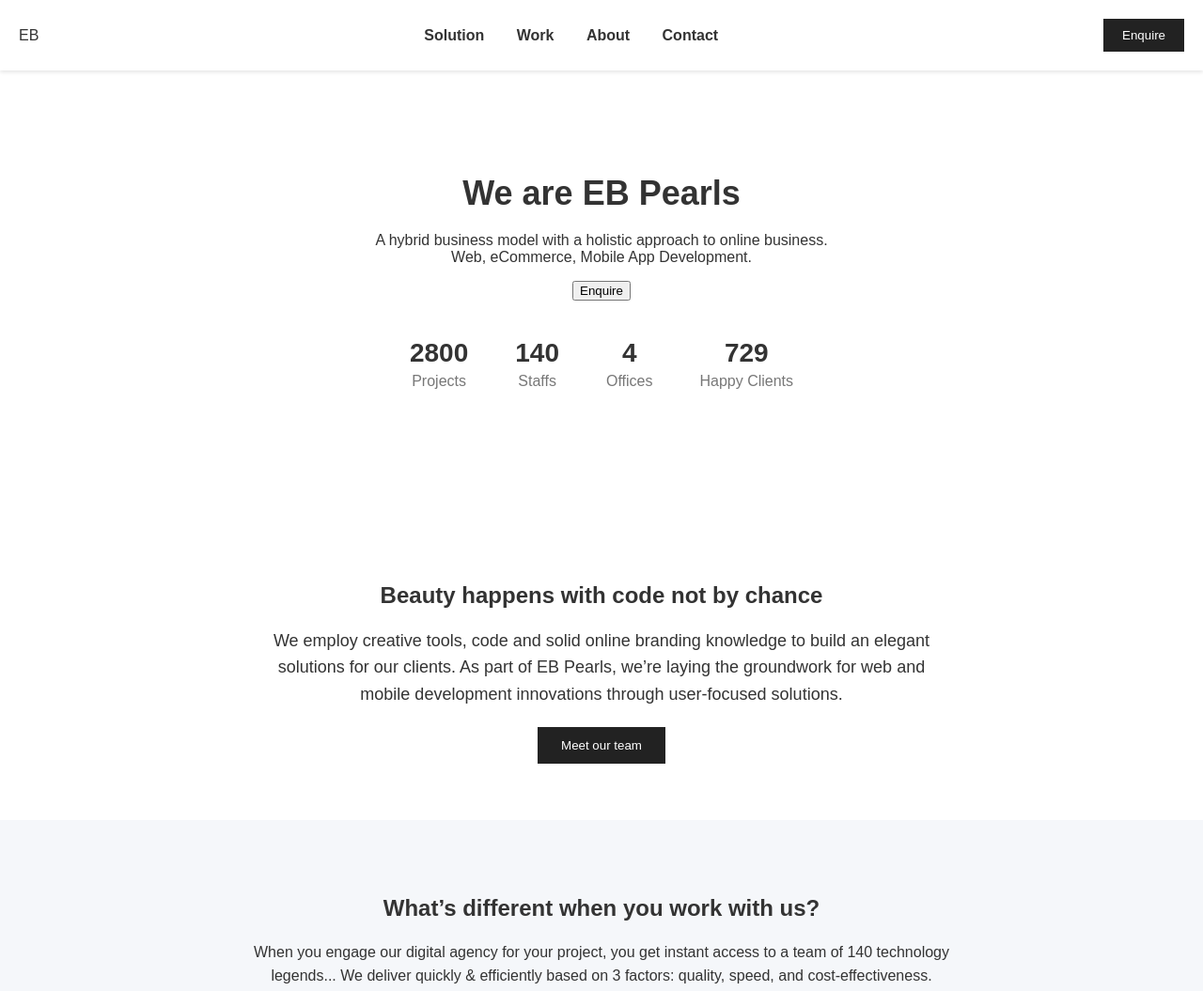
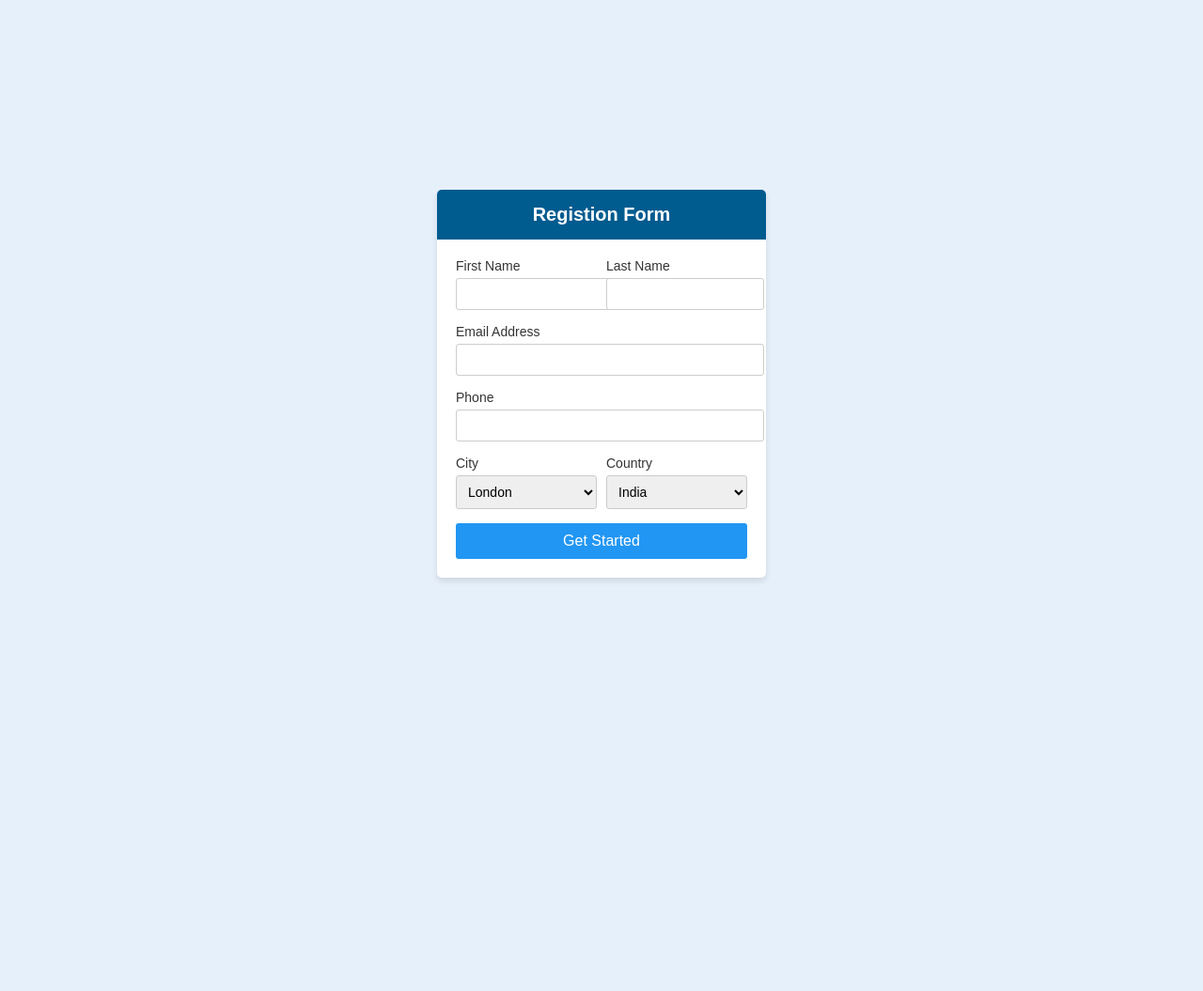
Before and after one commit to RAUL510-dev/GITHUB-DEVOLOPIA, a plain HTML site: page index.html in a window 1280 px wide. Shown: the top 1055 px of the page at 94% size. After the commit the page ends 816 px from the top, so only its background shows below. Drawn offline with Linux system fonts and the light colour scheme.

Commit message:
ders 30
ders 30

```diff
--- a/index.html
+++ b/index.html
@@ -3,122 +3,131 @@
 <head>
   <meta charset="UTF-8">
   <meta name="viewport" content="width=device-width, initial-scale=1.0">
-  <title>EB Pearls</title>
+  <title>Registration Form</title>
   <link rel="stylesheet" href="stylr.css">
+  <style>
+    body {
+      font-family: Arial, sans-serif;
+      background-color: #e6f0fa;
+      display: flex;
+      justify-content: center;
+      align-items: center;
+      height: 100vh;
+    }
 
-  <style>
-    body {margin: 0; font-family: Arial, sans-serif; color: #333;}
-    header {display: flex; justify-content: space-between; align-items: center; padding: 20px; background: #fff; box-shadow: 0 2px 4px rgba(0,0,0,0.1);}
-    header nav a {margin: 0 15px; text-decoration: none; color: #333; font-weight: bold;}
-    header button {padding: 10px 20px; background: #222; color: #fff; border: none; cursor: pointer;}
+    .form-container {
+      background: #fff;
+      width: 350px;
+      border-radius: 5px;
+      box-shadow: 0 4px 6px rgba(0,0,0,0.1);
+      overflow: hidden;
+    }
 
-    .hero {text-align: center; padding: 80px 20px;}
-    .hero h1 {font-size: 36px; margin-bottom: 20px;}
-    .stats {display: flex; justify-content: center; gap: 50px; margin: 40px 0;}
-    .stats div {text-align: center;}
-    .stats div h2 {font-size: 28px; margin: 0;}
-    .stats div p {margin: 5px 0; color: #777;}
+    .form-header {
+      background: #005b8f;
+      color: white;
+      padding: 15px;
+      text-align: center;
+      font-size: 20px;
+      font-weight: bold;
+    }
 
-    .about {text-align: center; padding: 60px 20px;}
-    .about p {max-width: 700px; margin: auto; font-size: 18px; line-height: 1.6;}
-    .about button {margin-top: 20px; padding: 12px 25px; background: #222; color: #fff; border: none; cursor: pointer;}
+    form {
+      padding: 20px;
+    }
 
-    .different {background: #f5f7fa; padding: 60px 20px; text-align: center;}
-    .different p {max-width: 800px; margin: auto; font-size: 16px; line-height: 1.6;}
+    .form-group {
+      margin-bottom: 15px;
+    }
 
-    .process {padding: 60px 20px; text-align: center;}
-    .process h2 {margin-bottom: 30px;}
-    .steps {display: flex; justify-content: center; gap: 30px; flex-wrap: wrap;}
-    .step {width: 220px; padding: 20px; border: 1px solid #ddd; border-radius: 8px; background: #fff;}
-    .step h3 {margin-bottom: 15px;}
+    label {
+      display: block;
+      font-size: 14px;
+      margin-bottom: 5px;
+      color: #333;
+    }
 
-    footer {text-align: center; padding: 20px; background: #222; color: #fff; margin-top: 40px;}
+    input, select {
+      width: 100%;
+      padding: 8px;
+      border: 1px solid #ccc;
+      border-radius: 3px;
+      font-size: 14px;
+    }
+
+    .form-row {
+      display: flex;
+      gap: 10px;
+    }
+
+    .form-row .form-group {
+      flex: 1;
+    }
+
+    .btn {
+      width: 100%;
+      background: #2196f3;
+      color: white;
+      border: none;
+      padding: 10px;
+      font-size: 16px;
+      border-radius: 3px;
+      cursor: pointer;
+    }
+
+    .btn:hover {
+      background: #0b7dda;
+    }
   </style>
 </head>
 <body>
 
-  <!-- Header -->
-  <header>
-    <div class="logo">EB</div>
-    <nav>
-      <a href="#">Solution</a>
-      <a href="#">Work</a>
-      <a href="#">About</a>
-      <a href="#">Contact</a>
-    </nav>
-    <button>Enquire</button>
-  </header>
+  <div class="form-container">
+    <div class="form-header">Registion Form</div>
+    <form>
+      <div class="form-row">
+        <div class="form-group">
+          <label>First Name</label>
+          <input type="text" name="first_name">
+        </div>
+        <div class="form-group">
+          <label>Last Name</label>
+          <input type="text" name="last_name">
+        </div>
+      </div>
 
-  <!-- Hero -->
-  <section class="hero">
-    <h1>We are EB Pearls</h1>
-    <p>A hybrid business model with a holistic approach to online business.<br>Web, eCommerce, Mobile App Development.</p>
-    <button>Enquire</button>
+      <div class="form-group">
+        <label>Email Address</label>
+        <input type="email" name="email">
+      </div>
 
-    <div class="stats">
-      <div>
-        <h2>2800</h2>
-        <p>Projects</p>
+      <div class="form-group">
+        <label>Phone</label>
+        <input type="text" name="phone">
       </div>
-      <div>
-        <h2>140</h2>
-        <p>Staffs</p>
+
+      <div class="form-row">
+        <div class="form-group">
+          <label>City</label>
+          <select>
+            <option>London</option>
+            <option>Paris</option>
+            <option>New York</option>
+          </select>
+        </div>
+        <div class="form-group">
+          <label>Country</label>
+          <select>
+            <option>India</option>
+            <option>USA</option>
+            <option>UK</option>
+          </select>
+        </div>
       </div>
-      <div>
-        <h2>4</h2>
-        <p>Offices</p>
-      </div>
-      <div>
-        <h2>729</h2>
-        <p>Happy Clients</p>
-      </div>
-    </div>
-  </section>
 
-  <!-- About -->
-  <section class="about">
-    <h2>Beauty happens with code not by chance</h2>
-    <p>We employ creative tools, code and solid online branding knowledge to build an elegant solutions for our clients.
-       As part of EB Pearls, we’re laying the groundwork for web and mobile development innovations through
-       user-focused solutions.</p>
-    <button>Meet our team</button>
-  </section>
-
-  <!-- Difference -->
-  <section class="different">
-    <h2>What’s different when you work with us?</h2>
-    <p>When you engage our digital agency for your project, you get instant access to a team of 140 technology legends...
-       We deliver quickly & efficiently based on 3 factors: quality, speed, and cost-effectiveness.</p>
-  </section>
-
-  <!-- Process -->
-  <section class="process">
-    <h2>Our process</h2>
-    <div class="steps">
-      <div class="step">
-        <h3>Project Initiation</h3>
-        <p>- Requirement gathering<br>- Proposal<br>- Project Plan</p>
-      </div>
-      <div class="step">
-        <h3>Design</h3>
-        <p>- Concept / inspiration<br>- Branding<br>- UI/UX Guide</p>
-      </div>
-      <div class="step">
-        <h3>Development</h3>
-        <p>- Frontend / Backend<br>- Integration<br>- Quality assurance</p>
-      </div>
-      <div class="step">
-        <h3>Support</h3>
-        <p>- Analytics<br>- Security<br>- Maintenance</p>
-      </div>
-    </div>
-    <button>Learn more</button>
-  </section>
-
-  <!-- Footer -->
-  <footer>
-    <p>© 2025 EB Pearls - All Rights Reserved</p>
-  </footer>
+      <button type="submit" class="btn">Get Started</button>
+    </form>
+  </div>
 
 </body>
 </html>
```
